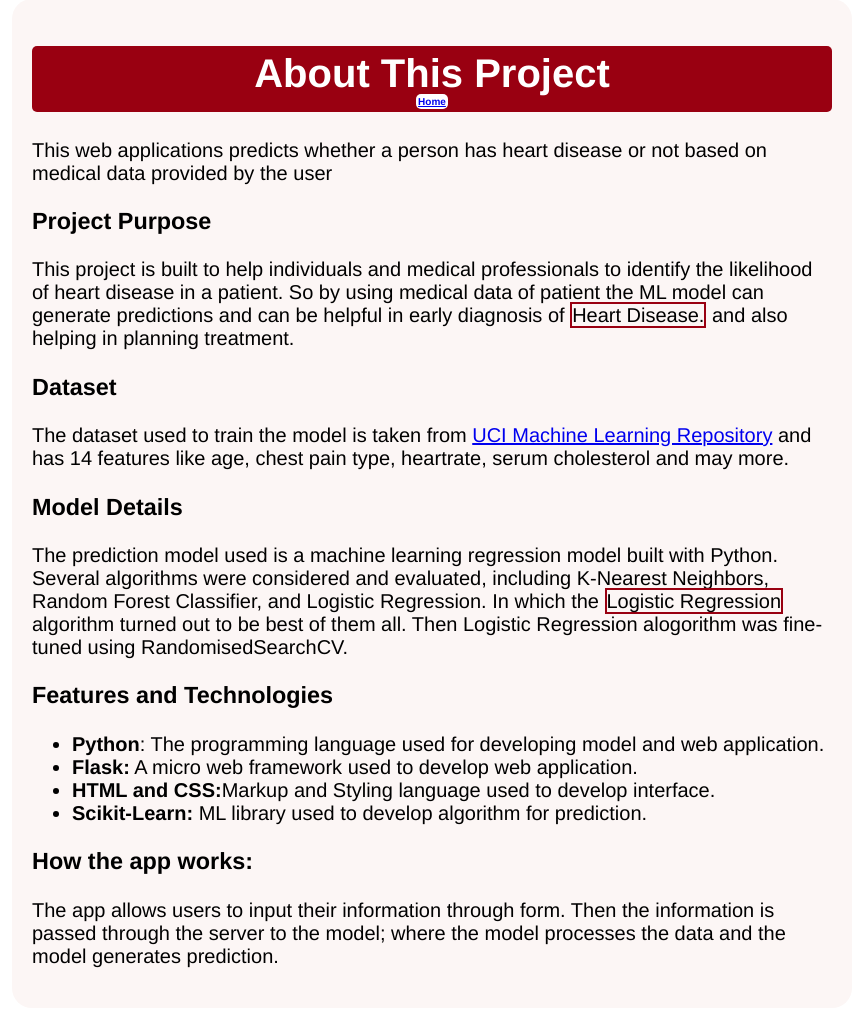
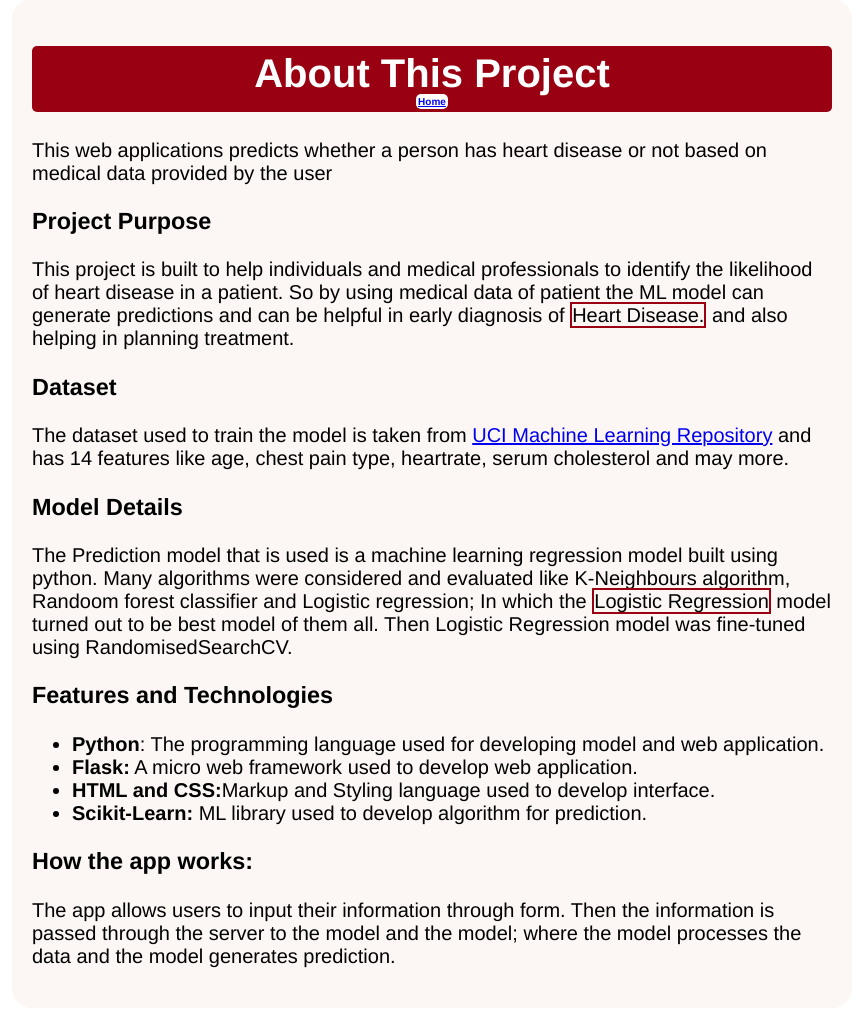
Before and after one commit to nik-ple/heart-disease-flask-app, a Flask app: page /about in a window 1280 px wide. Shown: the part 29-1065 px from the top of the page, without its empty margins (208-1071 px from the left). Run offline with Flask 3, Linux system fonts and the light colour scheme; parts of the project's set-up code (start-up, migrations or seed data) failed here and were passed over.

Commit message:
Add files via upload

```diff
--- a/templates/about.html
+++ b/templates/about.html
@@ -33,14 +33,14 @@
     <h3>Dataset</h3>
     <p>The dataset used to train the model is taken from <a href="https://archive.ics.uci.edu/dataset/45/heart+disease">UCI Machine Learning Repository</a> and has 14 features like age, chest pain type, heartrate, serum cholesterol and may more.</p>
     <h3>Model Details</h3>
-    <p>The prediction model used is a machine learning regression model built with Python. Several algorithms were considered and evaluated, including K-Nearest Neighbors, Random Forest Classifier, and Logistic Regression. In which the <span style="border:2px solid #990011" >Logistic Regression</span> algorithm turned out to be best of them all. Then Logistic Regression alogorithm was fine-tuned using RandomisedSearchCV.</p>
+    <p>The Prediction model that is used is a machine learning regression model built using python. Many algorithms were considered and evaluated like K-Neighbours algorithm, Randoom forest classifier and Logistic regression; In which the <span style="border:2px solid #990011" >Logistic Regression</span> model turned out to be best model of them all. Then Logistic Regression model was fine-tuned using RandomisedSearchCV.</p>
     <h3>Features and Technologies</h3>
     <p><ul><li><span style="font-weight:bold">Python</span>: The programming language used for developing model and web application.</li>
     <li><span style="font-weight:bold">Flask:</span> A micro web framework used to develop web application. </li>
     <li><span style="font-weight:bold">HTML and CSS:</span>Markup and Styling language used to develop interface.</li>
     <li><span style="font-weight:bold">Scikit-Learn:</span> ML library used to develop algorithm for prediction.</li></ul>
     <h3>How the app works:</h3>
-    <p>The app allows users to input their information through form. Then the information is passed through the server to the model; where the model processes the data and the model generates prediction.</p>
+    <p>The app allows users to input their information through form. Then the information is passed through the server to the model and the model; where the model processes the data and the model generates prediction.</p>
 </div>
 
 </body>
```
Also changed, not shown: templates/model.html (line endings or trailing spaces), templates/result.html (line endings or trailing spaces).
